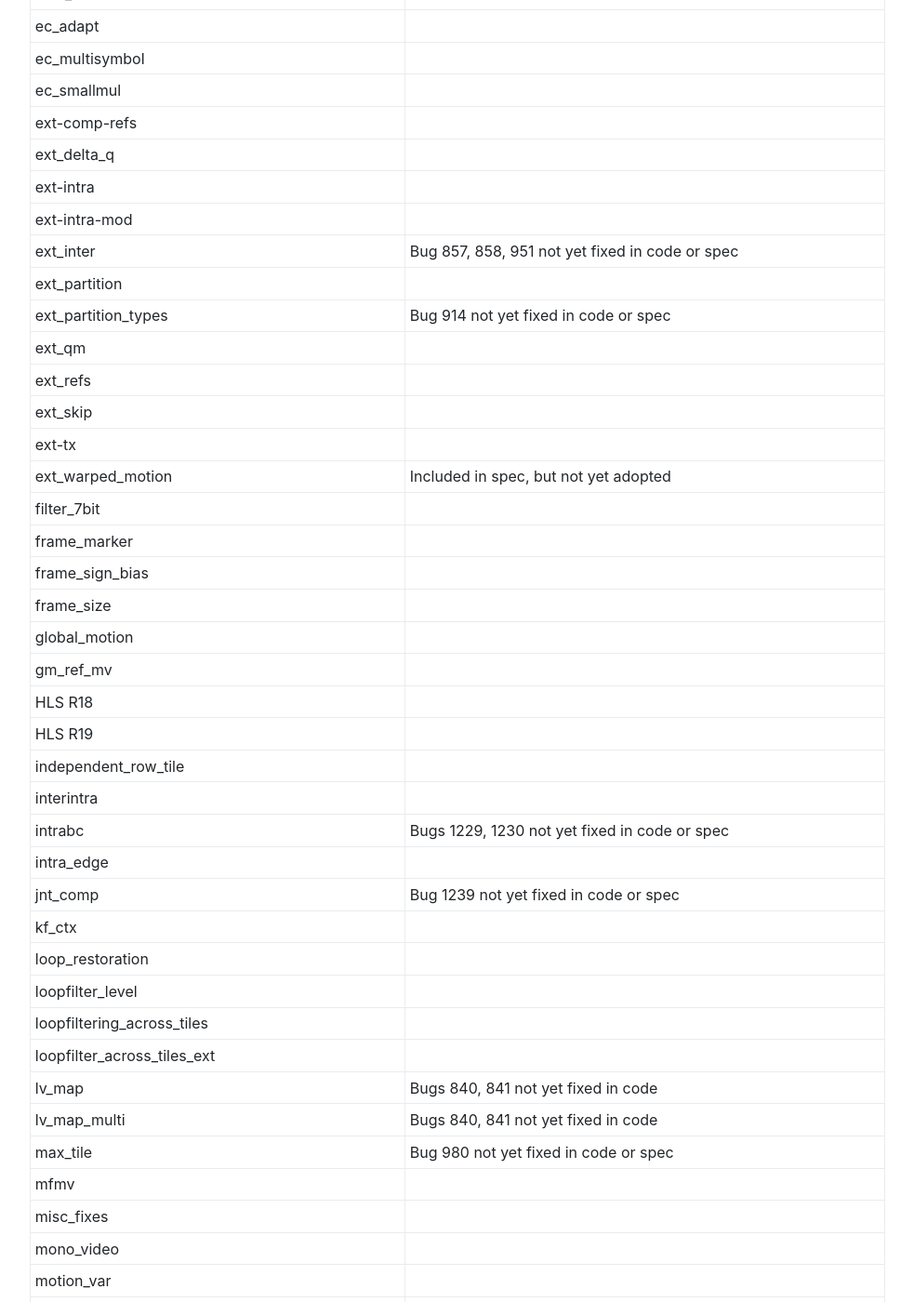
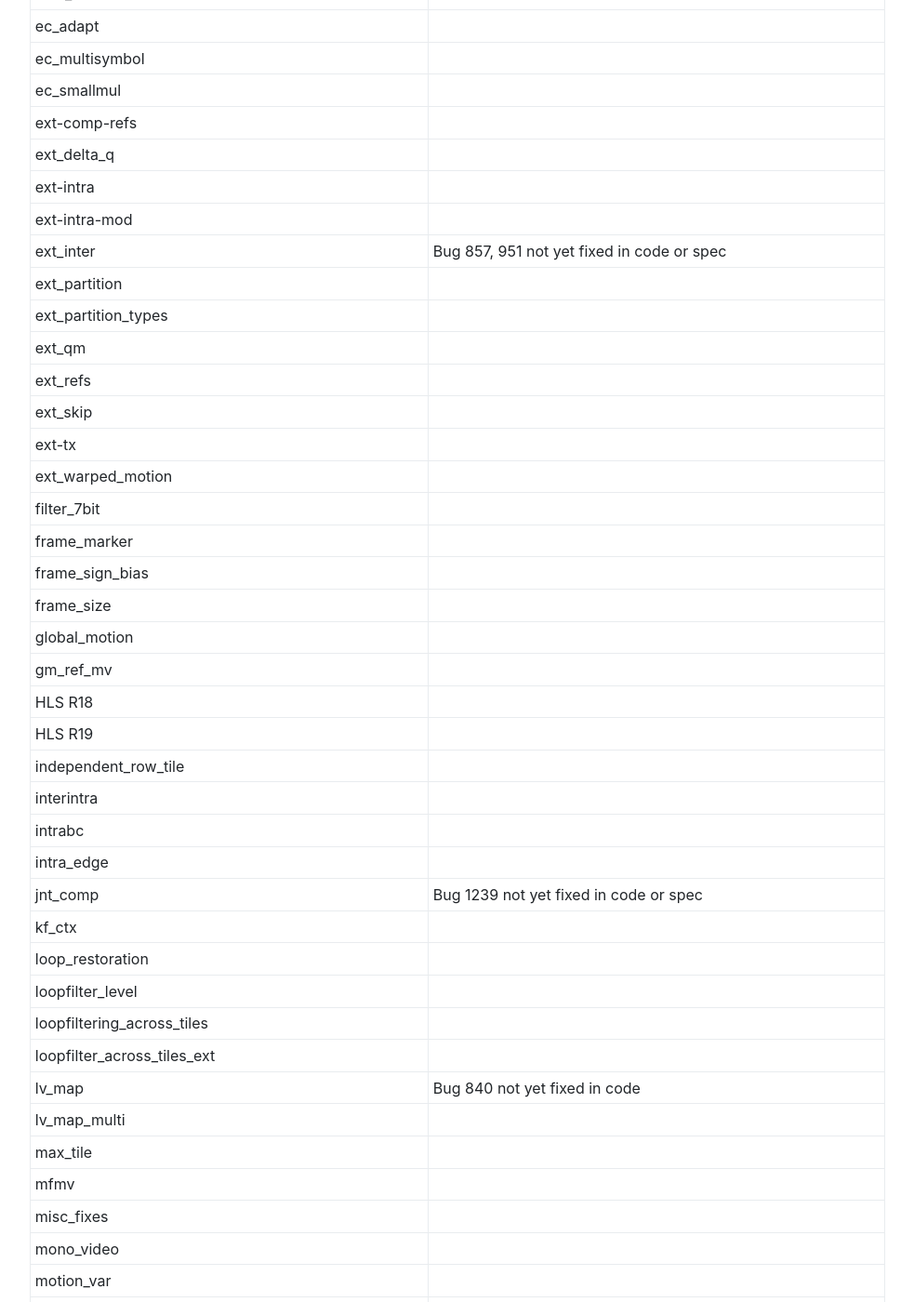
Before and after one commit to AOMediaCodec/av1-spec, a Jekyll site: the page built from annex.c.experiments.md, in a window 1280 px wide and 1400 px high, scrolled down 996 px. Shown: the whole window at 93% size, without its empty margins (53-1036 px from the left). Built offline with Jekyll 4.4.1, drawn with Linux system fonts in a browser that asks for light colours; nearby versions of some CDN libraries; our own code applies the rules of GitHub Pages for plain Markdown files; some of the changed text lies outside the part shown.

Commit message:
[tile_info_first] Add tile_info_first experiment

```diff
--- a/annex.c.experiments.md
+++ b/annex.c.experiments.md
@@ -19,13 +19,13 @@
 | cb4x4                         |
 | cdef                          |
 | cdef_singlepass               |
-| cfl                           | Bug 928 not yet fixed in code or spec
+| cfl                           |
 | chroma_sub8x8                 |
 | CICP                          |
 | coef_ctx_reduce               |
 | colorspace_headers            |
 | compound_round                |
-| compound_segment              | Bug 929 not yet fixed in code or spec
+| compound_segment              |
 | convolve_round                |
 | daala_ec                      |
 | deblock_13tap                 |
@@ -41,14 +41,14 @@
 | ext_delta_q                   |
 | ext-intra                     |
 | ext-intra-mod                 |
-| ext_inter                     | Bug 857, 858, 951 not yet fixed in code or spec
+| ext_inter                     | Bug 857, 951 not yet fixed in code or spec
 | ext_partition                 |
-| ext_partition_types           | Bug 914 not yet fixed in code or spec
+| ext_partition_types           |
 | ext_qm                        |
 | ext_refs                      |
 | ext_skip                      |
 | ext-tx                        |
-| ext_warped_motion             | Included in spec, but not yet adopted
+| ext_warped_motion             |
 | filter_7bit                   |
 | frame_marker                  |
 | frame_sign_bias               |
@@ -59,7 +59,7 @@
 | HLS R19                       |
 | independent_row_tile          |
 | interintra                    |
-| intrabc                       | Bugs 1229, 1230 not yet fixed in code or spec
+| intrabc                       |
 | intra_edge                    |
 | jnt_comp                      | Bug 1239 not yet fixed in code or spec
 | kf_ctx                        |
@@ -67,9 +67,9 @@
 | loopfilter_level              |
 | loopfiltering_across_tiles    |
 | loopfilter_across_tiles_ext   |
-| lv_map                        | Bugs 840, 841 not yet fixed in code
-| lv_map_multi                  | Bugs 840, 841 not yet fixed in code
-| max_tile                      | Bug 980 not yet fixed in code or spec
+| lv_map                        | Bug 840 not yet fixed in code
+| lv_map_multi                  |
+| max_tile                      |
 | mfmv                          |
 | misc_fixes                    |
 | mono_video                    |
@@ -86,7 +86,7 @@
 | rect_intra_pred               |
 | rect_tx                       |
 | ref_adapt                     |
-| ref-mv                        | Bug 981 not yet fixed in code or spec
+| ref-mv                        |
 | reference_buffer              |
 | restricted segmentation map update |
 | segment_pred_last             | Bug 1091 not yet fixed in code
@@ -98,12 +98,13 @@
 | smooth_hv                     |
 | striped_loop_restoration      |
 | tempmv_signaling              |
+| tile_info_first               |
 | tile_groups                   |
 | tx64x64                       |
 | txk_sel                       | Bugs 869, 866 not yet fixed in code
 | txmg                          |
 | var_tx                        |
-| warped_motion                 | Bug 950 not yet fixed in code or spec
+| warped_motion                 |
 | wedge                         |
 {:.table .table-sm .table-bordered }
 
@@ -121,10 +122,9 @@
 | horzonly_frame_superres       |
 | new_quant                     |
 | opt_ref_mv                    |
-| q_adapt_probs                 | Bug 936 not yet fixed
+| q_adapt_probs                 |
 | rect_tx_ext                   |
 | rect_tx_ext_intra             |
 | scalability                   |
 | spatial_segmentation          |
-| tile_info_first               |
 {:.table .table-sm .table-bordered }
```
Also changed, not shown: 06.bitstream.syntax.md (+1 -1 lines).
